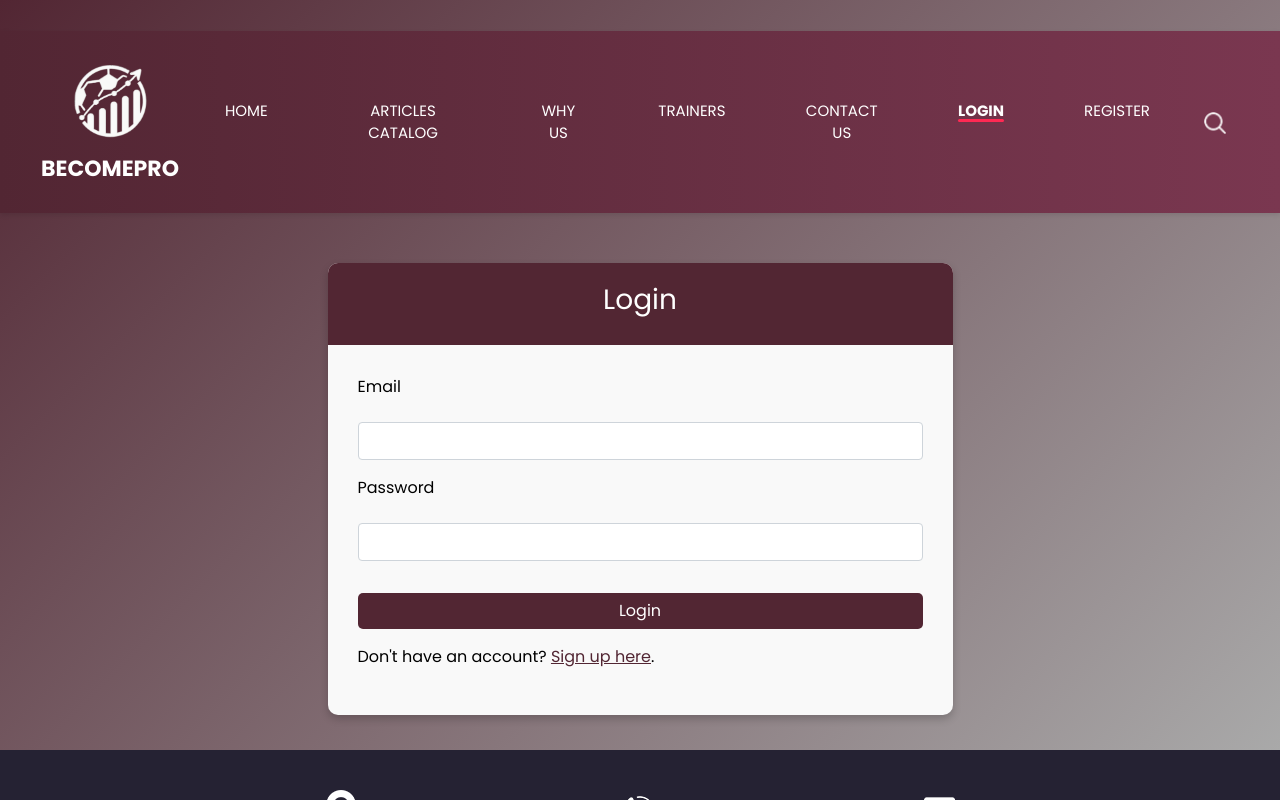
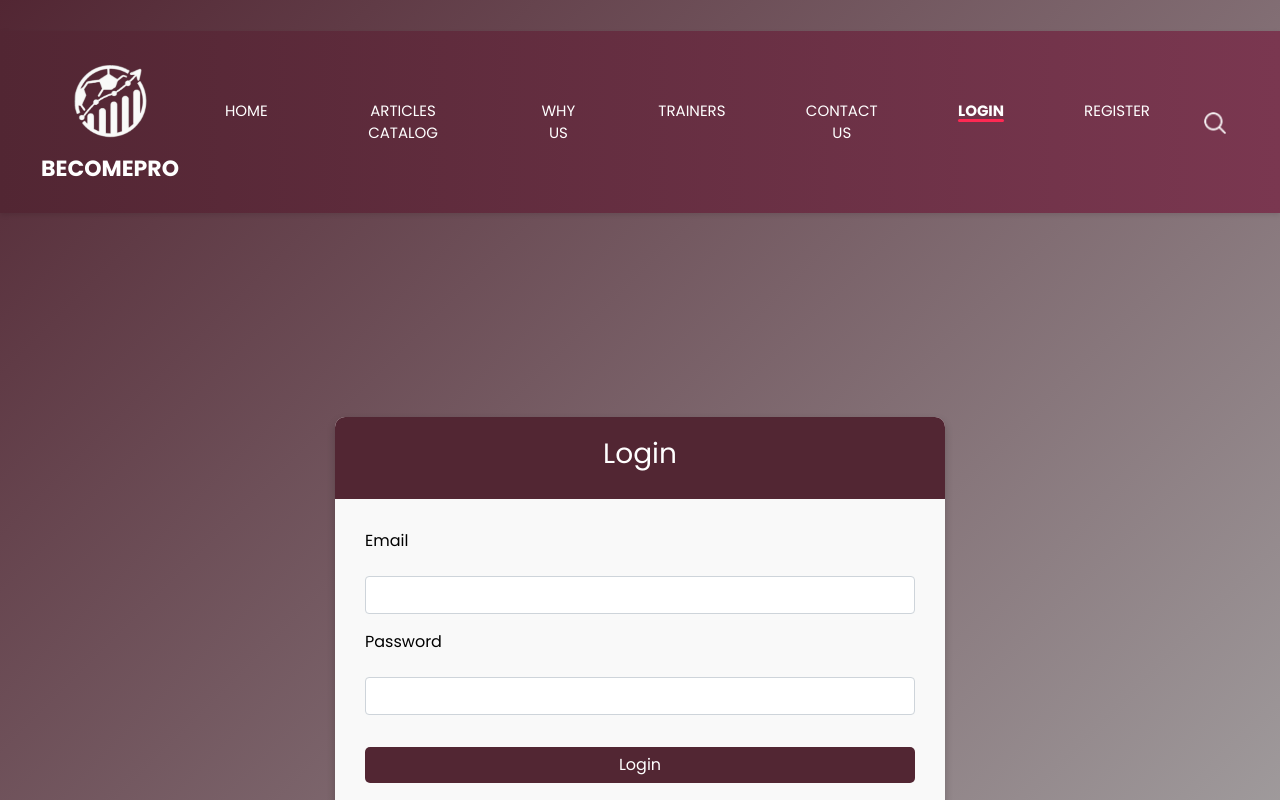
Before and after one commit to al-badarin/BecomePro, a React (Vite) app in the folder client/: page /login in a window 1280 px wide. Shown: the top 800 px of the page. Built offline with nearby package versions, Linux system fonts and the light colour scheme; no server answers.

Commit message:
fix login white space

```diff
--- a/client/src/components/login/Login.jsx
+++ b/client/src/components/login/Login.jsx
@@ -30,8 +30,8 @@ export default function Login() {
 
   return (
     <div className={styles.container}>
-      <div className="row justify-content-center">
-        <div className="col-md-6">
+      <div className={`row ${styles.row}`}>
+        <div className={`col-md-6 ${styles.col}`}>
           <div className={styles.card}>
             <div className={styles.cardHeader}>
               <h3>Login</h3>
--- a/client/src/components/login/Login.module.css
+++ b/client/src/components/login/Login.module.css
@@ -1,5 +1,19 @@
 .container {
-  margin-top: 50px;
+  height: 100vh;
+  display: flex;
+  justify-content: center;
+  align-items: center;
+}
+
+.row {
+  width: 100%;
+  justify-content: center;
+  margin: 0;
+}
+
+.col {
+  max-width: 700px;
+  padding: 0 15px;
 }
 
 .card {
```
